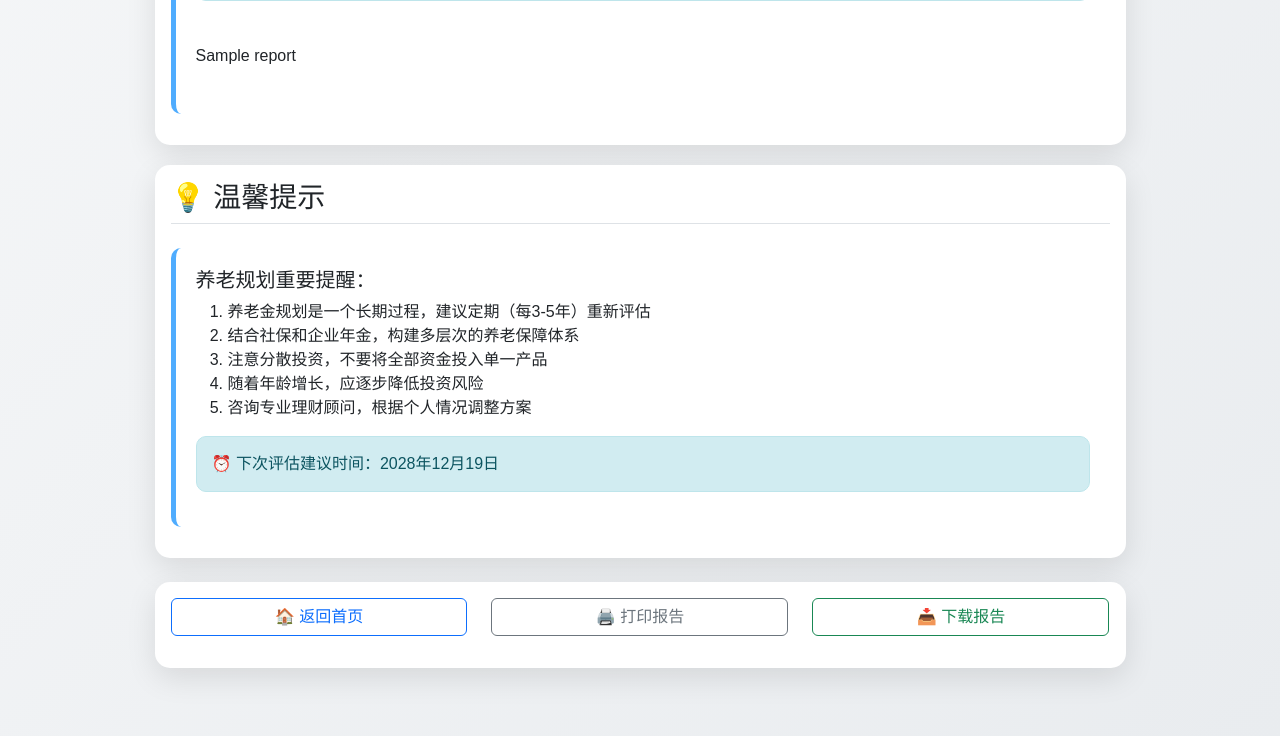
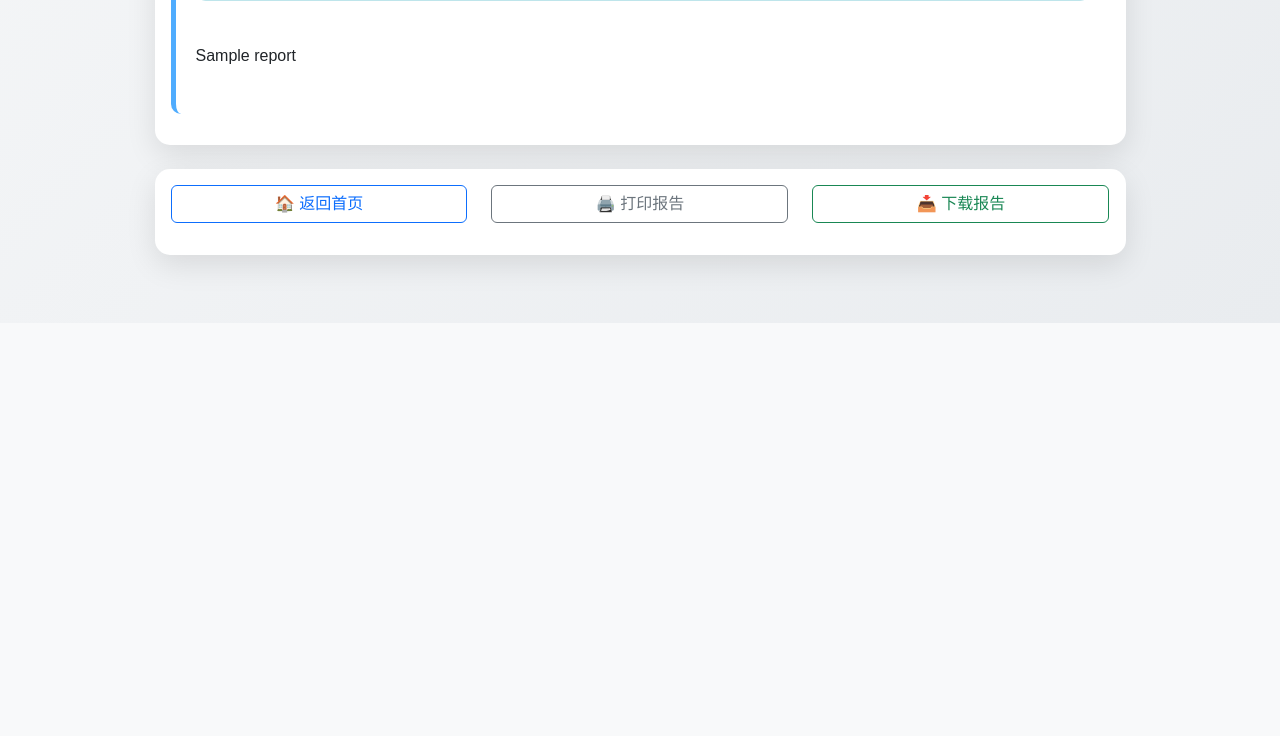
Before and after one commit to Guo-Alice/web_insurance, a Flask app: template templates/results.html in a window 1280 px wide. Shown: the part 839-1575 px from the top of the page. After the commit the page ends 1162 px from the top, so only its background shows below. Run offline with Flask 3, Linux system fonts and the light colour scheme; the template is opened without the code that fills it: most values are stand-ins (such as "Sample title", 1, 10 or a date in 2020); some libraries are stand-ins or nearby versions.

Commit message:
Update results.html

```diff
--- a/templates/results.html
+++ b/templates/results.html
@@ -5,7 +5,7 @@
     <meta name="viewport" content="width=device-width, initial-scale=1.0">
     <title>养老金规划结果</title>
     <!-- 使用本地Bootstrap CSS -->
-    <link rel="stylesheet" href="/static/css/bootstrap.min.css">
+    <link rel="stylesheet" href="{{ url_for('static', filename='css/bootstrap.min.css') }}">
     <style>
         body {
             background: linear-gradient(135deg, #f8f9fa 0%, #e9ecef 100%);
@@ -73,42 +51,10 @@
             color: white;
             box-shadow: 0 5px 15px rgba(106, 17, 203, 0.4);
         }
-        .progress-bar-custom {
-            height: 25px;
-            border-radius: 15px;
-            background: linear-gradient(90deg, #ff9a9e 0%, #fad0c4 100%);
-        }
-        .product-card {
-            transition: transform 0.3s ease;
-            cursor: pointer;
-            border: 1px solid #e9ecef;
-        }
-        .product-card:hover {
-            transform: translateY(-5px);
-            box-shadow: 0 15px 35px rgba(0,0,0,0.1);
-        }
         .container {
             max-width: 1200px;
             margin: 0 auto;
             padding: 0 15px;
-        }
-        .text-center {
-            text-align: center;
-        }
-        .mb-4 {
-            margin-bottom: 1.5rem;
-        }
-        .mb-3 {
-            margin-bottom: 1rem;
-        }
-        .mt-3 {
-            margin-top: 1rem;
-        }
-        .mt-4 {
-            margin-top: 1.5rem;
-        }
-        .w-100 {
-            width: 100%;
         }
         .alert {
             padding: 15px;
@@ -124,28 +70,6 @@
             background-color: #fff3cd;
             border-color: #ffeaa7;
             color: #856404;
-        }
-        .progress {
-            height: 20px;
-            background-color: #e9ecef;
-            border-radius: 15px;
-            overflow: hidden;
-        }
-        .progress-bar {
-            height: 100%;
-            line-height: 20px;
-            text-align: center;
-            color: white;
-        }
-        .border-bottom {
-            border-bottom: 1px solid #dee2e6;
-        }
-        .pb-2 {
-            padding-bottom: 0.5rem;
-        }
-        .list-unstyled {
-            padding-left: 0;
-            list-style: none;
         }
     </style>
 </head>
@@ -245,37 +170,13 @@
                 <!-- AI分析报告 -->
                 <div class="card">
                     <div class="card-body">
-                        <h3 class="mb-4 border-bottom pb-2">
-                            📝 AI分析报告
-                        </h3>
+                        <h3 class="mb-4 border-bottom pb-2">📝 AI分析报告</h3>
                         <div class="result-card">
                             <div class="alert alert-info mb-3">
                                 ℹ️ 数据来源：{{ source }}
                             </div>
                             <div class="report-content" style="white-space: pre-wrap; line-height: 1.6; font-size: 16px;">
 {{ report }}
-                            </div>
-                        </div>
-                    </div>
-                </div>
-
-                <!-- 温馨提示 -->
-                <div class="card">
-                    <div class="card-body">
-                        <h3 class="mb-4 border-bottom pb-2">
-                            💡 温馨提示
-                        </h3>
-                        <div class="result-card">
-                            <h5>养老规划重要提醒：</h5>
-                            <ol>
-                                <li>养老金规划是一个长期过程，建议定期（每3-5年）重新评估</li>
-                                <li>结合社保和企业年金，构建多层次的养老保障体系</li>
-                                <li>注意分散投资，不要将全部资金投入单一产品</li>
-                                <li>随着年龄增长，应逐步降低投资风险</li>
-                                <li>咨询专业理财顾问，根据个人情况调整方案</li>
-                            </ol>
-                            <div class="alert alert-info mt-3">
-                                ⏰ 下次评估建议时间：<span id="nextReviewDate"></span>
                             </div>
                         </div>
                     </div>
@@ -308,21 +209,9 @@
     </div>
 
     <!-- 使用本地Bootstrap JS -->
-    <script src="/static/js/bootstrap.bundle.min.js"></script>
+    <script src="{{ url_for('static', filename='js/bootstrap.bundle.min.js') }}"></script>
 
     <script>
-        // 计算下次评估时间（当前时间+3年）
-        function getNextReviewDate() {
-            const now = new Date();
-            const nextYear = now.getFullYear() + 3;
-            const month = now.getMonth() + 1;
-            const day = now.getDate();
-            return `${nextYear}年${month}月${day}日`;
-        }
-
-        // 设置下次评估时间
-        document.getElementById('nextReviewDate').textContent = getNextReviewDate();
-
         function downloadReport() {
             // 获取报告主要内容
             const reportContent = document.querySelector('.container').innerHTML;
@@ -357,12 +246,6 @@
             border-radius: 8px;
             box-shadow: 0 3px 10px rgba(0,0,0,0.1);
         }
-        .product-card {
-            border: 1px solid #ddd;
-            padding: 15px;
-            margin: 15px 0;
-            border-radius: 10px;
-        }
         .footer {
             text-align: center;
             margin-top: 40px;
@@ -371,17 +254,13 @@
             color: #666;
             font-size: 14px;
         }
-        @media print {
-            body { padding: 0; }
-            .no-print { display: none !important; }
-        }
     </style>
 </head>
 <body>
     <div class="report-header">
         <h1>养老金规划报告</h1>
         <p>生成时间: {{ analysis_time }}</p>
-        <p>用户ID: ${Date.now()}</p>
+        <p>数据来源: {{ source }}</p>
     </div>
 
     ${reportContent}
```
Also changed, not shown: other parts of templates/results.html (+4 -25 lines).
